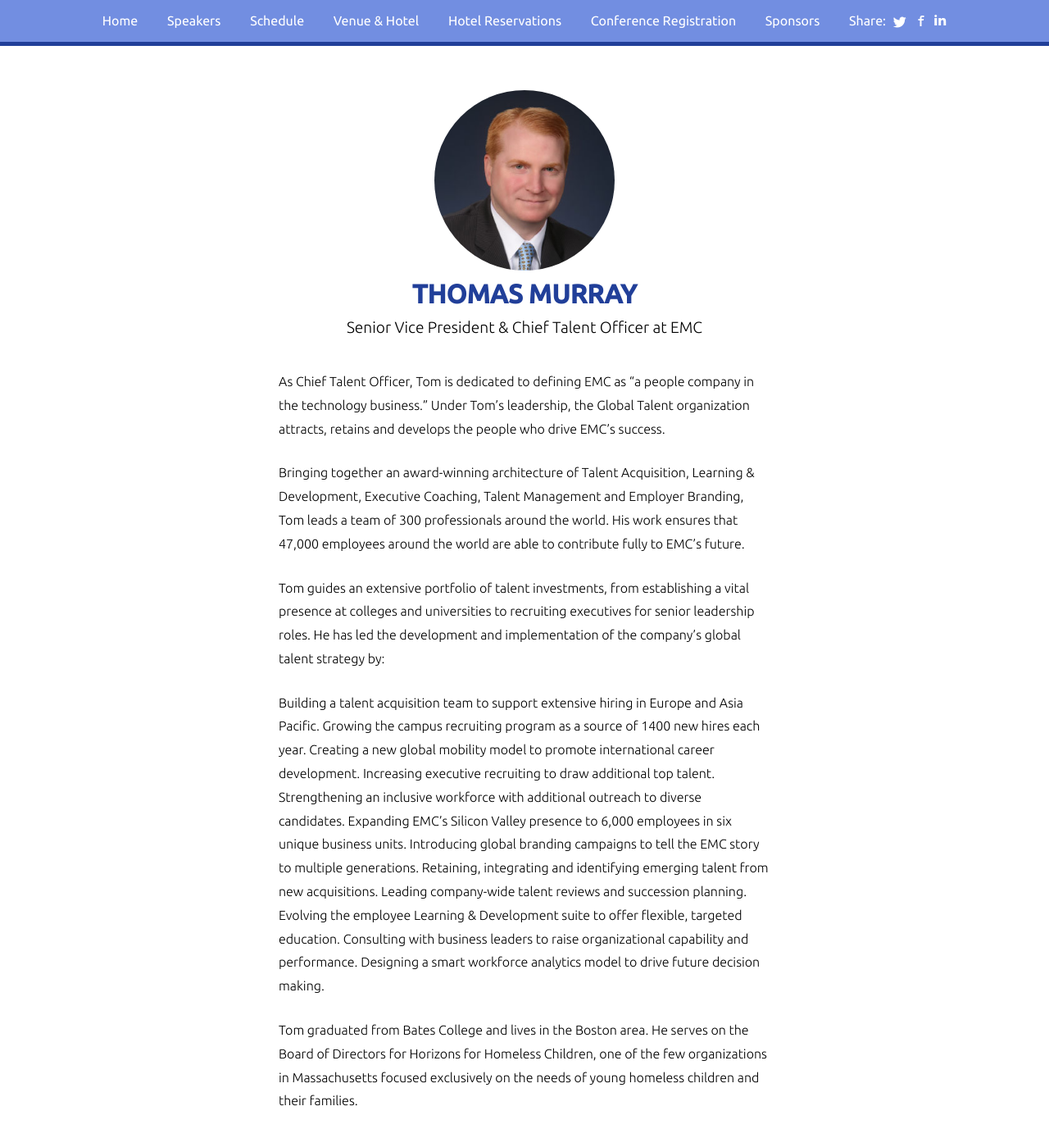
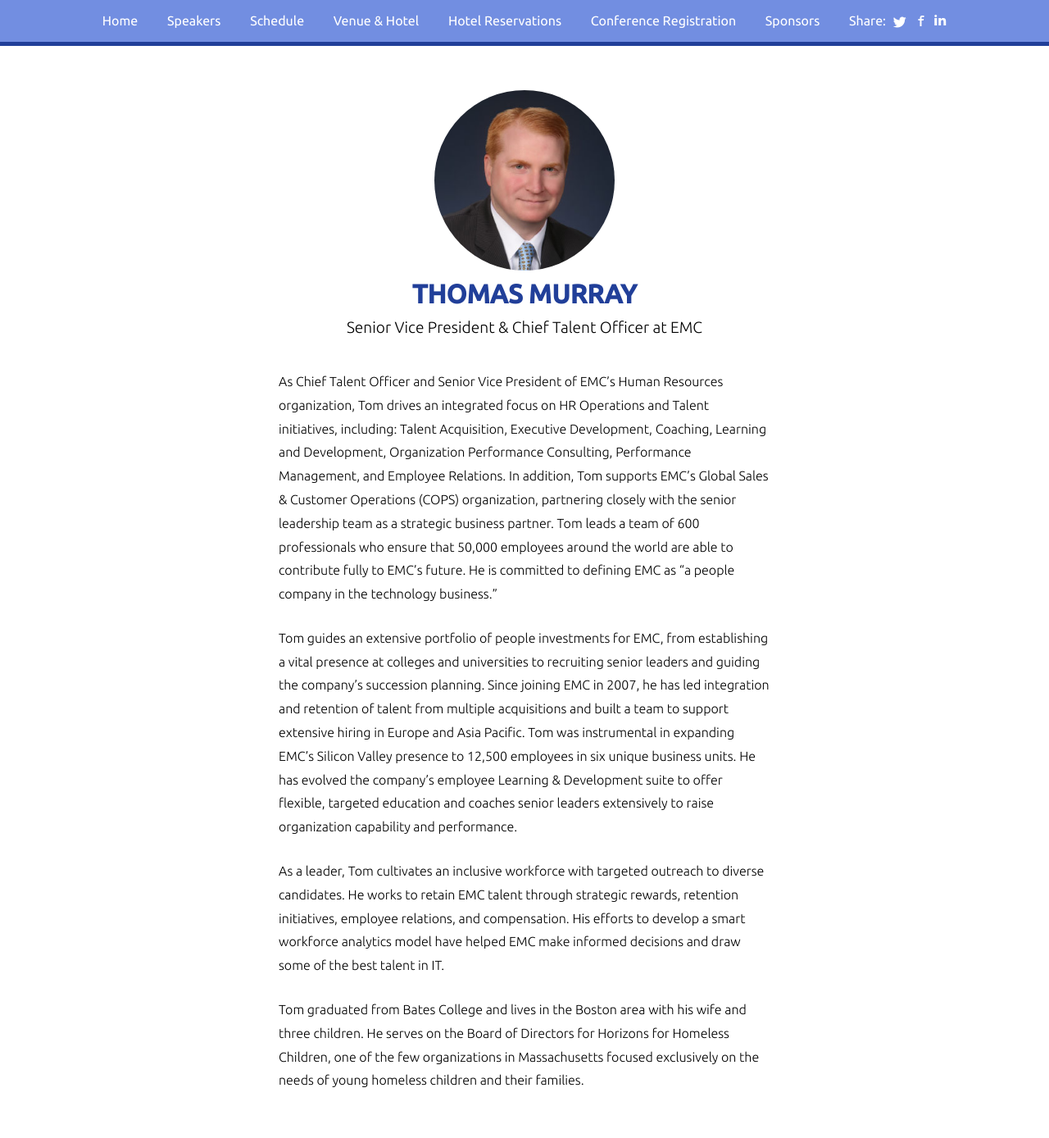
Before and after one commit to diversitywoman/conference2015, a Jekyll site: the page built from _posts/speakers/2015-06-29-Thomas-Murray.md, in a window 1280 px wide and 1400 px high. Shown: the top 1388 px of the window at 82% size. Built offline with Jekyll 4.4.1, drawn with Linux system fonts in a browser that asks for light colours; nearby versions of some CDN libraries; some web fonts are replaced.

Commit message:
Updated Thomas Murray Bio

```diff
--- a/_posts/speakers/2015-06-29-Thomas-Murray.md
+++ b/_posts/speakers/2015-06-29-Thomas-Murray.md
@@ -7,28 +7,33 @@ name: Thomas Murray
 position: Senior Vice President & Chief Talent Officer at EMC
 image: Murray_Thomas.JPG
 published: true
-teaser: As Chief Talent Officer, Tom is dedicated to defining EMC as “a people company in the technology business.”
+teaser: As Chief Talent Officer and Senior Vice President of EMC’s Human Resources organization, Tom drives an integrated focus on HR Operations and Talent initiatives.
 in:
 tw:
 ww:
 ---
-As Chief Talent Officer, Tom is dedicated to defining EMC as “a people company in the technology business.”  Under Tom’s leadership, the Global Talent organization attracts, retains and develops the people who drive EMC’s success.
+As Chief Talent Officer and Senior Vice President of EMC’s Human Resources organization, Tom drives an
+integrated focus on HR Operations and Talent initiatives, including: Talent Acquisition, Executive
+Development, Coaching, Learning and Development, Organization Performance Consulting, Performance
+Management, and Employee Relations. In addition, Tom supports EMC’s Global Sales & Customer
+Operations (COPS) organization, partnering closely with the senior leadership team as a strategic
+business partner. Tom leads a team of 600 professionals who ensure that 50,000 employees around the
+world are able to contribute fully to EMC’s future. He is committed to defining EMC as “a people company
+in the technology business.”
 
-Bringing together an award-winning architecture of Talent Acquisition, Learning & Development, Executive Coaching, Talent Management and Employer Branding, Tom leads a team of 300 professionals around the world. His work ensures that 47,000 employees around the world are able to contribute fully to EMC’s future.
+Tom guides an extensive portfolio of people investments for EMC, from establishing a vital presence at
+colleges and universities to recruiting senior leaders and guiding the company’s succession planning.
+Since joining EMC in 2007, he has led integration and retention of talent from multiple acquisitions and
+built a team to support extensive hiring in Europe and Asia Pacific. Tom was instrumental in expanding
+EMC’s Silicon Valley presence to 12,500 employees in six unique business units. He has evolved the
+company’s employee Learning & Development suite to offer flexible, targeted education and coaches
+senior leaders extensively to raise organization capability and performance.
 
-Tom guides an extensive portfolio of talent investments, from establishing a vital presence at colleges and universities to recruiting executives for senior leadership roles. He has led the development and implementation of the company’s global talent strategy by:
+As a leader, Tom cultivates an inclusive workforce with targeted outreach to diverse candidates. He
+works to retain EMC talent through strategic rewards, retention initiatives, employee relations, and
+compensation. His efforts to develop a smart workforce analytics model have helped EMC make informed
+decisions and draw some of the best talent in IT.
 
-Building a talent acquisition team to support extensive hiring in Europe and Asia Pacific.
-Growing the campus recruiting program as a source of 1400 new hires each year.
-Creating a new global mobility model to promote international career development.
-Increasing executive recruiting to draw additional top talent.
-Strengthening an inclusive workforce with additional outreach to diverse candidates.
-Expanding EMC’s Silicon Valley presence to 6,000 employees in six unique business units.
-Introducing global branding campaigns to tell the EMC story to multiple generations.
-Retaining, integrating and identifying emerging talent from new acquisitions.
-Leading company-wide talent reviews and succession planning.
-Evolving the employee Learning & Development suite to offer flexible, targeted education.
-Consulting with business leaders to raise organizational capability and performance.
-Designing a smart workforce analytics model to drive future decision making.
-
-Tom graduated from Bates College and lives in the Boston area. He serves on the Board of Directors for Horizons for Homeless Children, one of the few organizations in Massachusetts focused exclusively on the needs of young homeless children and their families.
+Tom graduated from Bates College and lives in the Boston area with his wife and three children. He
+serves on the Board of Directors for Horizons for Homeless Children, one of the few organizations in
+Massachusetts focused exclusively on the needs of young homeless children and their families.
```
